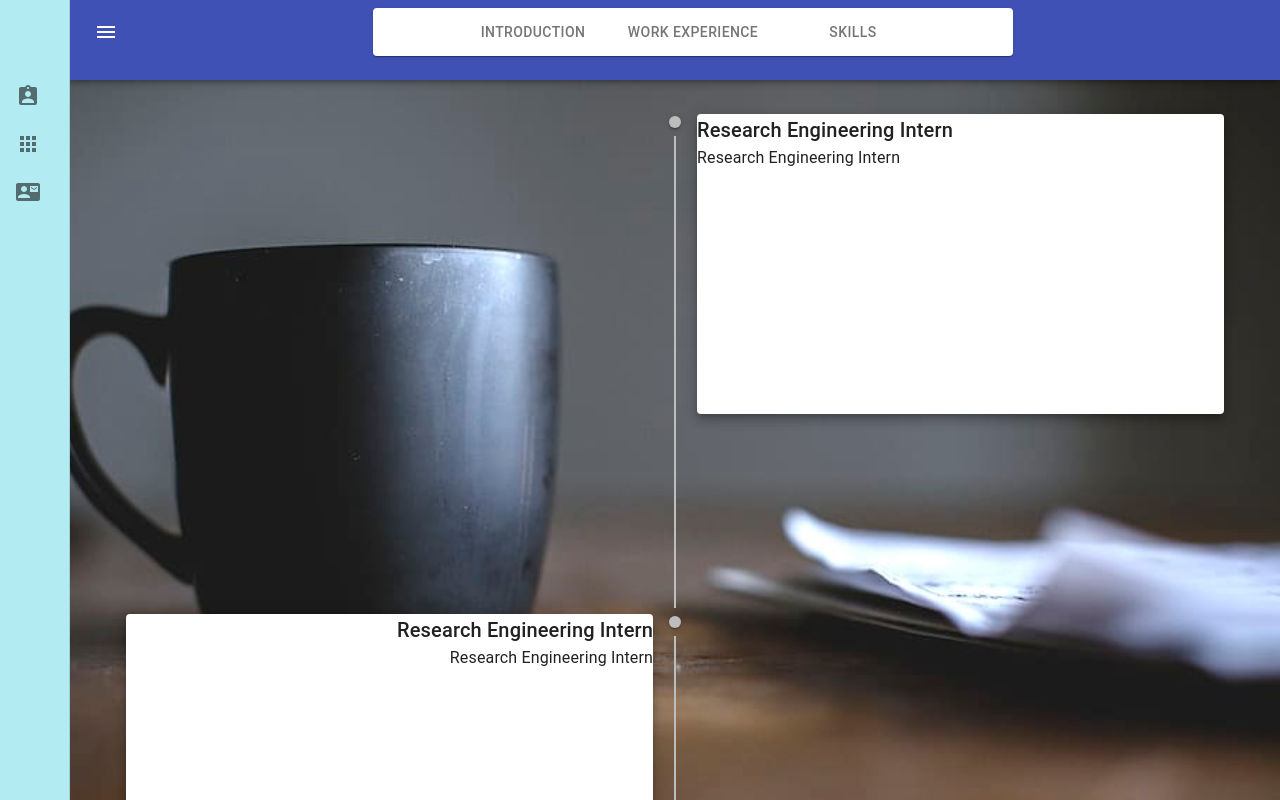
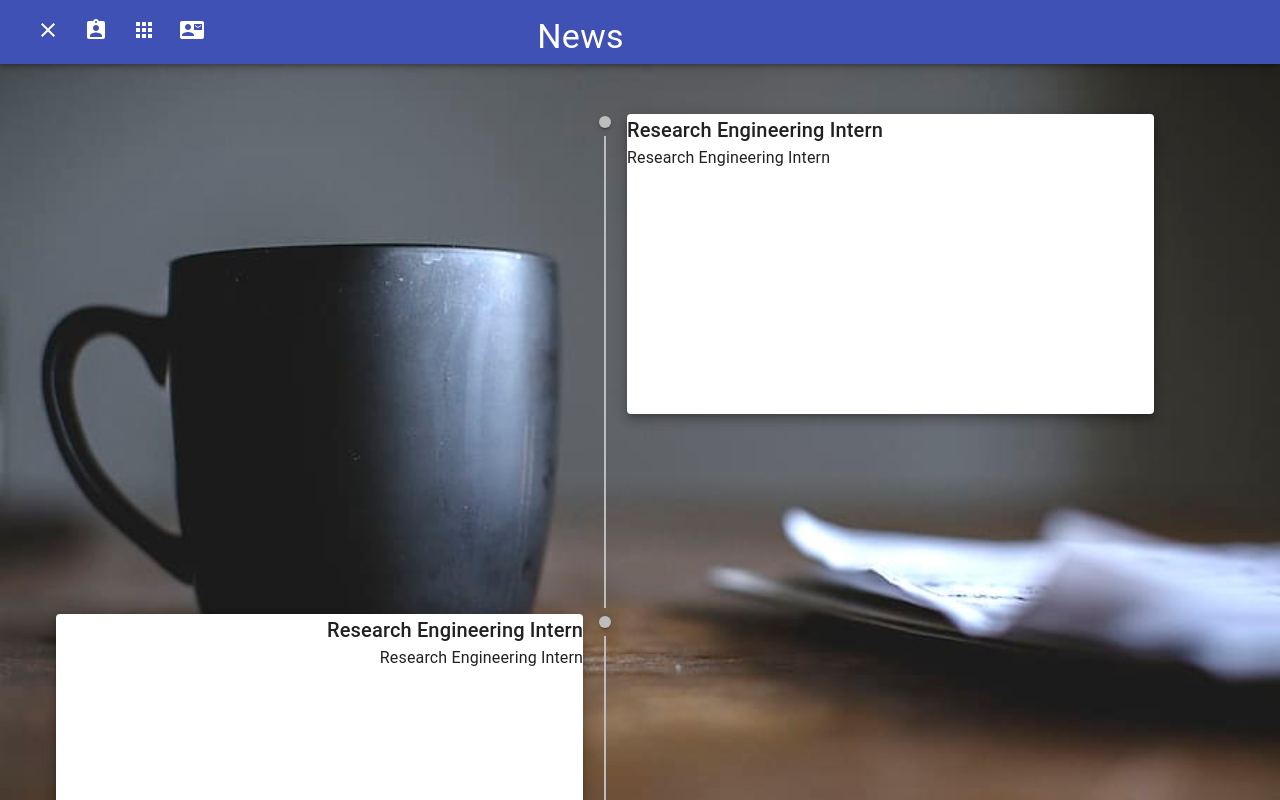
Before and after one commit to lee54bg/portfolio, a React (Create React App) app: page /about in a window 1280 px wide. Shown: the top 800 px of the page. Built offline with nearby package versions, Linux system fonts and the light colour scheme.

Commit message:
The most complete version of my portfolio website.

```diff
--- a/src/portfolio-site/Contact.js
+++ b/src/portfolio-site/Contact.js
@@ -16,14 +16,11 @@ import NavBar from './NavBar.js';
 const useStyles = makeStyles((theme) => ({
   form: {
     left: "50%",
-    transform: "translateX(-50%)",
+    top: "50%",
+    transform: "translate(-50%, -50%)",
     position: "absolute"
   },
 }));
-
-const portfolioStyle = {
-  marginLeft: '10%',
-};
 
 const InputField = withStyles({
   root: {
@@ -78,8 +75,7 @@ function Contact() {
 
   return (
     <NavBar>
-      <Grid container justify="center">
-        <Box component="form" className={classes.form}>
+      <Box component="div" className={classes.form}>
         <Typography variant="h5"
           onMouseEnter={event => onMouseOver(event)}
           onMouseOut={event => onMouseOut(event)}
@@ -91,7 +87,7 @@ function Contact() {
           label="Full Name"
           variant="outlined"
           margin="dense"
-            size="medium"
+          size="large"
           />
         <br/>
         <InputField
@@ -99,24 +95,23 @@ function Contact() {
           label="Email Address"
           variant="outlined"
           margin="dense"
-            size="medium"/>
+          size="large"/>
         <br/>
         <InputField fullWidth={true} label="Subject" variant="outlined"
           margin="dense"
-            size="medium"/>
+          size="large"/>
         <br/>
         <InputField
           fullWidth={true}
           label="Message"
           variant="outlined"
           margin="dense"
-            size="medium"/>
+          size="large"/>
         <br/>
         <Button variant="outlined" fullWidth={true} endIcon={<SendIcon />}>
           Contact Me
         </Button>
       </Box>
-      </Grid>
     </NavBar>
   );
 }
--- a/src/portfolio-site/Home.js
+++ b/src/portfolio-site/Home.js
@@ -1,80 +1,13 @@
 import React from 'react';
-import clsx from 'clsx';
 import { makeStyles, useTheme } from '@material-ui/core/styles';
-import Drawer from '@material-ui/core/Drawer';
-import AppBar from '@material-ui/core/AppBar';
-import Toolbar from '@material-ui/core/Toolbar';
-import List from '@material-ui/core/List';
 import CssBaseline from '@material-ui/core/CssBaseline';
-import AppsIcon from '@material-ui/icons/Apps';
-import ContactMailIcon from '@material-ui/icons/ContactMail';
-import AssignmentIndIcon from '@material-ui/icons/AssignmentInd';
-import { Link } from 'react-router-dom';
 
 import NavBar from './NavBar.js';
 import Header from './Header.js';
 
-const drawerWidth = 240;
-
 const useStyles = makeStyles((theme) => ({
   root: {
     display: 'flex',
-  },
-  appBar: {
-    width: `calc(100% - ${drawerWidth}px)`,
-    marginLeft: drawerWidth,
-  },
-  appBarShift: {
-    marginLeft: drawerWidth,
-    width: `calc(100% - ${drawerWidth}px)`,
-    transition: theme.transitions.create(['width', 'margin'], {
-      easing: theme.transitions.easing.sharp,
-      duration: theme.transitions.duration.enteringScreen,
-    }),
-  },
-  menuButton: {
-    marginRight: 36,
-  },
-  hide: {
-    display: 'none',
-  },
-  drawer: {
-    width: drawerWidth,
-    flexShrink: 0,
-    whiteSpace: 'nowrap',
-  },
-  drawerPaper: {
-    width: drawerWidth,
-  },
-  drawerOpen: {
-    width: drawerWidth,
-    transition: theme.transitions.create('width', {
-      easing: theme.transitions.easing.sharp,
-      duration: theme.transitions.duration.enteringScreen,
-    }),
-  },
-  drawerClose: {
-    transition: theme.transitions.create('width', {
-      easing: theme.transitions.easing.sharp,
-      duration: theme.transitions.duration.leavingScreen,
-    }),
-    overflowX: 'hidden',
-    width: theme.spacing(7) + 1,
-    [theme.breakpoints.up('sm')]: {
-      width: theme.spacing(9) + 1,
-    },
-  },
-  toolbar: {
-    display: 'flex',
-    alignItems: 'center',
-    justifyContent: 'flex-end',
-    padding: theme.spacing(0, 1),
-    // necessary for content to be below app bar
-    ...theme.mixins.toolbar,
-  },
-  content: {
-    flexGrow: 1,
-    padding: theme.spacing(3),
   },
 }));
 
@@ -83,11 +16,11 @@ const Home = () => {
 
   return (
     <>
-    <div className={classes.root}>
-      <Header />
-      <CssBaseline />
-      <NavBar />
-    </div>
+      <div className={classes.root}>
+        <Header />
+        <CssBaseline />
+        <NavBar />
+      </div>
     </>
   );
 }
--- a/src/portfolio-site/NavBar.js
+++ b/src/portfolio-site/NavBar.js
@@ -11,6 +11,8 @@ import ListItemIcon from '@material-ui/core/ListItemIcon';
 import ListItemText from '@material-ui/core/ListItemText';
 
 import {
+  Badge,
+  Grid,
   IconButton,
   Paper,
   Tab,
@@ -18,10 +20,23 @@ import {
   Tooltip,
 } from '@material-ui/core';
 
+import SpeedDial from '@material-ui/lab/SpeedDial';
+import SpeedDialIcon from '@material-ui/lab/SpeedDialIcon';
+import SpeedDialAction from '@material-ui/lab/SpeedDialAction';
 import AppsIcon from '@material-ui/icons/Apps';
 import MenuIcon from '@material-ui/icons/Menu';
 import ContactMailIcon from '@material-ui/icons/ContactMail';
 import AssignmentIndIcon from '@material-ui/icons/AssignmentInd';
+import FileCopyIcon from '@material-ui/icons/FileCopyOutlined';
+import SaveIcon from '@material-ui/icons/Save';
+import PrintIcon from '@material-ui/icons/Print';
+import ShareIcon from '@material-ui/icons/Share';
+import FavoriteIcon from '@material-ui/icons/Favorite';
+import AccountCircle from '@material-ui/icons/AccountCircle';
+import MailIcon from '@material-ui/icons/Mail';
+import NotificationsIcon from '@material-ui/icons/Notifications';
+import CloseIcon from '@material-ui/icons/Close';
+
 import { Link } from 'react-router-dom';
 
 const drawerWidth = 70;
@@ -29,6 +44,9 @@ const drawerWidth = 70;
 const useStyles = makeStyles((theme) => ({
   root: {
     display: 'flex',
+  },
+  grow: {
+    flexGrow: 1,
   },
   appBar: {
     width: `calc(100% - ${drawerWidth}px)`,
@@ -52,7 +70,24 @@ const useStyles = makeStyles((theme) => ({
     width: '640px',
     margin: '0 auto',
   },
+  sectionDesktop: {
+    display: 'none',
+    [theme.breakpoints.up('md')]: {
+      display: 'flex',
+    },
+  },
+  title: {
+    marginTop: '10px',
+  },
 }));
+
+const actions = [
+  { icon: <FileCopyIcon />, name: 'Copy' },
+  { icon: <SaveIcon />, name: 'Save' },
+  { icon: <PrintIcon />, name: 'Print' },
+  { icon: <ShareIcon />, name: 'Share' },
+  { icon: <FavoriteIcon />, name: 'Like' },
+];
 
 const HtmlTooltip = withStyles((theme) => ({
   tooltip: {
@@ -84,52 +119,51 @@ const NavBar = (props) => {
   const classes = useStyles();
   const theme = useTheme();
 
+  const [open, setOpen] = React.useState(true);
+  const [hidden, setHidden] = React.useState(false);
+  const [anchorEl, setAnchorEl] = React.useState(null);
+
+  const handleClose = () => {
+    setOpen(false);
+  };
+
+  const handleOpen = () => {
+    setOpen(true);
+  };
+
+  const handleToggle = () => {
+    setOpen(!open);
+  };
+
   return (
     <div className={classes.root}>
-      <CssBaseline />
-      <AppBar position="fixed" className={classes.appBar} style={{height: '80px'}}>
+      <AppBar position="fixed">
         <Toolbar>
-          <IconButton
-            edge="start"
-            className={classes.menuButton}
-            color="inherit"
-            aria-label="open drawer"
-          >
-            <MenuIcon />
-          </IconButton>
-          <Paper className={classes.tabs}>
-            <Tabs
-              indicatorColor="primary"
-              textColor="primary"
-              centered
-            >
-            {["Introduction", "Work Experience", "Skills"].map((text, key) => (
-              <Tab label={text} key={key}/>
-            ))}
-            </Tabs>
-          </Paper>
+          <Grid justify={"space-between"} container>
+            <Grid xs={1} item>
+              <div className={classes.sectionDesktop}>
+              <IconButton color="inherit" onClick={handleToggle}>
+                <CloseIcon />
+              </IconButton>
+              {open && (
+                menuItems.map((lstItm, key) => (
+                  <HtmlTooltip title={lstItm.listText} placement="down" key={key}>
+                    <IconButton color="inherit" component={Link} to={lstItm.listPath}>
+                      {lstItm.listIcon}
+                    </IconButton>
+                  </HtmlTooltip>
+                ))
+              )}
+              </div>
+            </Grid>
+            <Grid xs={7} item>
+              <Typography variant="h4" className={classes.title}>
+                News
+              </Typography>
+            </Grid>
+          </Grid>
         </Toolbar>
       </AppBar>
-      <Drawer
-        className={classes.drawer}
-        variant="permanent"
-        classes={{
-          paper: classes.drawerPaper,
-        }}
-        anchor="left"
-      >
-        <div className={classes.toolbar} />
-        <List>
-          {menuItems.map((lstItm, key) => (
-            <HtmlTooltip title={lstItm.listText} placement="right" key={key}>
-              <ListItem component={Link} to={lstItm.listPath} >
-                <ListItemIcon>{lstItm.listIcon}</ListItemIcon>
-                <ListItemText primary={lstItm.listText} />
-              </ListItem>
-            </HtmlTooltip>
-          ))}
-        </List>
-      </Drawer>
       <main className={classes.content}>
         <div className={classes.toolbar} />
         {props.children}
```
Lines whose indentation alone changed are shown as unchanged.
